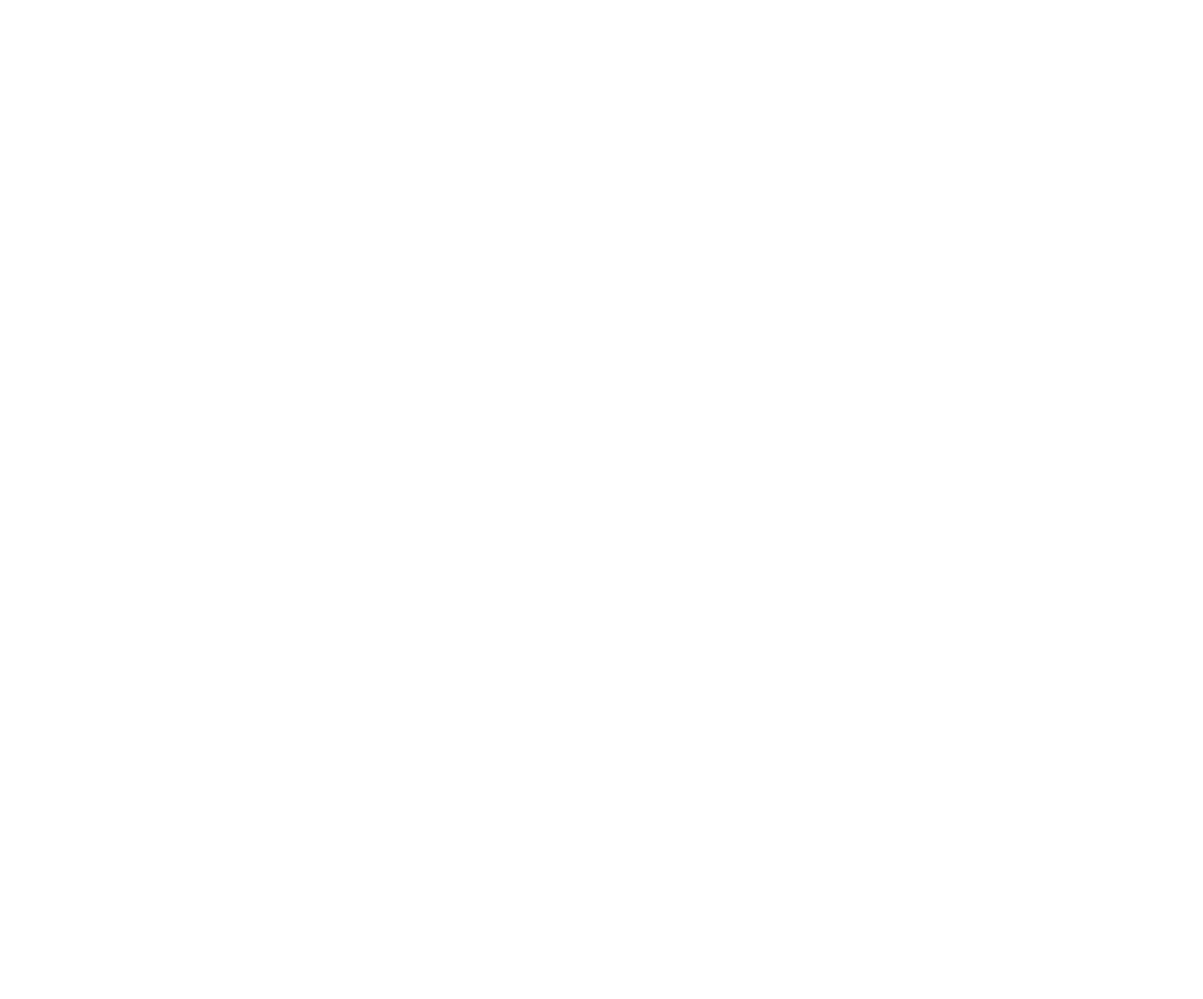
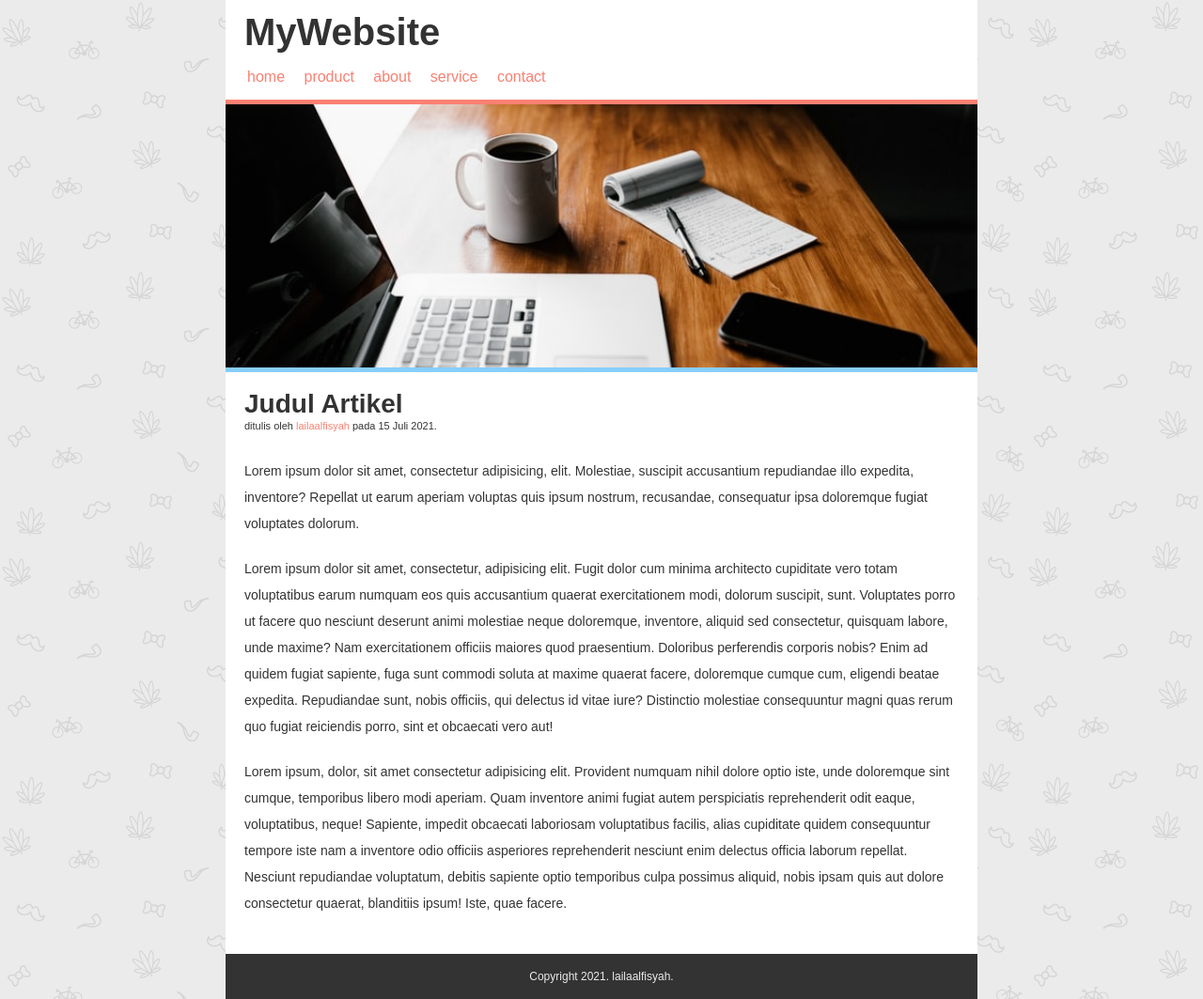
Before and after one commit to lailaalfisyah/box-model, a plain HTML site: page index.html in a window 1280 px wide. Shown: the whole page at 94% size. Before the commit the page ends 800 px from the top, so only its background shows below. Drawn offline with Linux system fonts and the light colour scheme.

Commit message:
selesai mengikuti tutorial

```diff
--- a/index.html
+++ b/index.html
@@ -1,9 +1,39 @@
 <!DOCTYPE html>
 <html>
 <head>
-	<title></title>
+	<title>Latihan Box Model</title>
+	<link rel="stylesheet" href="reset.css">
+	<link rel="stylesheet" href="style.css">
 </head>
 <body>
 
+<div class="container">
+	<div class="header">
+		<h1 class="judul">MyWebsite</h1>
+		<ul>
+			<li><a href="#">home</a></li>
+			<li><a href="#">product</a></li>
+			<li><a href="#">about</a></li>
+			<li><a href="#">service</a></li>
+			<li><a href="#">contact</a></li>
+		</ul>
+	</div>
+	<div class="hero"></div>
+	<div class="content">
+		<h2>Judul Artikel</h2>
+		<p class="penulis">ditulis oleh <a href="#">lailaalfisyah</a> pada 15 Juli 2021.</p>
+
+		<p>Lorem ipsum dolor sit amet, consectetur adipisicing, elit. Molestiae, suscipit accusantium repudiandae illo expedita, inventore? Repellat ut earum aperiam voluptas quis ipsum nostrum, recusandae, consequatur ipsa doloremque fugiat voluptates dolorum.</p>
+
+		<p>Lorem ipsum dolor sit amet, consectetur, adipisicing elit. Fugit dolor cum minima architecto cupiditate vero totam voluptatibus earum numquam eos quis accusantium quaerat exercitationem modi, dolorum suscipit, sunt. Voluptates porro ut facere quo nesciunt deserunt animi molestiae neque doloremque, inventore, aliquid sed consectetur, quisquam labore, unde maxime? Nam exercitationem officiis maiores quod praesentium. Doloribus perferendis corporis nobis? Enim ad quidem fugiat sapiente, fuga sunt commodi soluta at maxime quaerat facere, doloremque cumque cum, eligendi beatae expedita. Repudiandae sunt, nobis officiis, qui delectus id vitae iure? Distinctio molestiae consequuntur magni quas rerum quo fugiat reiciendis porro, sint et obcaecati vero aut!</p>
+
+		<p>Lorem ipsum, dolor, sit amet consectetur adipisicing elit. Provident numquam nihil dolore optio iste, unde doloremque sint cumque, temporibus libero modi aperiam. Quam inventore animi fugiat autem perspiciatis reprehenderit odit eaque, voluptatibus, neque! Sapiente, impedit obcaecati laboriosam voluptatibus facilis, alias cupiditate quidem consequuntur tempore iste nam a inventore odio officiis asperiores reprehenderit nesciunt enim delectus officia laborum repellat. Nesciunt repudiandae voluptatum, debitis sapiente optio temporibus culpa possimus aliquid, nobis ipsam quis aut dolore consectetur quaerat, blanditiis ipsum! Iste, quae facere.</p>
+	</div>
+
+	<div class="footer">
+		<p class="copy">Copyright 2021. lailaalfisyah.</p>
+	</div>
+</div>
+
 </body>
 </html>
--- /dev/null
+++ b/reset.css
@@ -0,0 +1,50 @@
+/* http://meyerweb.com/eric/tools/css/reset/
+   v2.0 | 20110126
+   License: none (public domain)
+*/
+
+html, body, div, span, applet, object, iframe,
+h1, h2, h3, h4, h5, h6, p, blockquote, pre,
+a, abbr, acronym, address, big, cite, code,
+del, dfn, em, img, ins, kbd, q, s, samp,
+small, strike, strong, sub, sup, tt, var,
+b, u, i, center,
+dl, dt, dd, ol, ul, li,
+fieldset, form, label, legend,
+table, caption, tbody, tfoot, thead, tr, th, td,
+article, aside, canvas, details, embed,
+figure, figcaption, footer, header, hgroup,
+menu, nav, output, ruby, section, summary,
+time, mark, audio, video {
+	margin: 0;
+	padding: 0;
+	border: 0;
+	font-size: 100%;
+	font: inherit;
+	vertical-align: baseline;
+}
+
+/* HTML5 display-role reset for older browsers */
+
+article, aside, details, figcaption, figure,
+footer, header, hgroup, menu, nav, section {
+	display: block;
+}
+body {
+	line-height: 1;
+}
+ol, ul {
+	list-style: none;
+}
+blockquote, q {
+	quotes: none;
+}
+blockquote:before, blockquote:after,
+q:before, q:after {
+	content: '';
+	content: none;
+}
+table {
+	border-collapse: collapse;
+	border-spacing: 0;
+}
--- /dev/null
+++ b/style.css
@@ -0,0 +1,96 @@
+body {
+	font: 16px/28px arial, sans-serif;
+	background-color: #eaeaea;
+	background-image: url(img/sativa.png);
+	color: #333;
+}
+
+.container {
+	width: 800px;
+	margin: auto;
+	background-color: white;
+}
+
+/* HEADER */
+
+.header {
+	padding: 20px;
+	padding-bottom: 10px;
+}
+
+.header .judul {
+	font-size: 40px;
+	font-weight: bold;
+}
+
+.header ul li {
+	display: inline-block;
+	margin-top: 20px;
+	margin-right: 10px;
+}
+
+.header a {
+	text-decoration: none;
+	color: salmon;
+	padding: 3px;
+}
+
+.header a:hover {
+	color: white;
+	background-color: lightskyblue;
+}
+
+/* HERO */
+
+.hero {
+	height: 280px;
+	background-image: url(img/heropic.jpg);
+	background-size: cover;
+	background-position: 0 -190px;
+	border-top: 5px solid salmon;
+	border-bottom: 5px solid lightskyblue;
+}
+
+/* CONTENT */
+
+.content {
+	padding: 20px;
+}
+
+.content h2 {
+	font-size: 28px;
+	font-weight: bold;
+}
+
+.content .penulis {
+	font-size: 11px;
+	margin-top: -5px;
+}
+
+.content .penulis a {
+	text-decoration: none;
+	color: salmon;
+}
+
+.content .penulis a:hover {
+	color: white;
+	background-color: lightskyblue;
+}
+
+.content p {
+	margin-bottom: 20px;
+	font-size: 14px;
+}
+
+/* FOOTER */
+
+.footer {
+	background-color: #333;
+	padding: 10px;
+}
+
+.footer .copy {
+	color: #eaeaea;
+	text-align: center;
+	font-size: 12px;
+}
```
Also changed, not shown: img/heropic.jpg (added), img/sativa.png (added), 1 other file.
